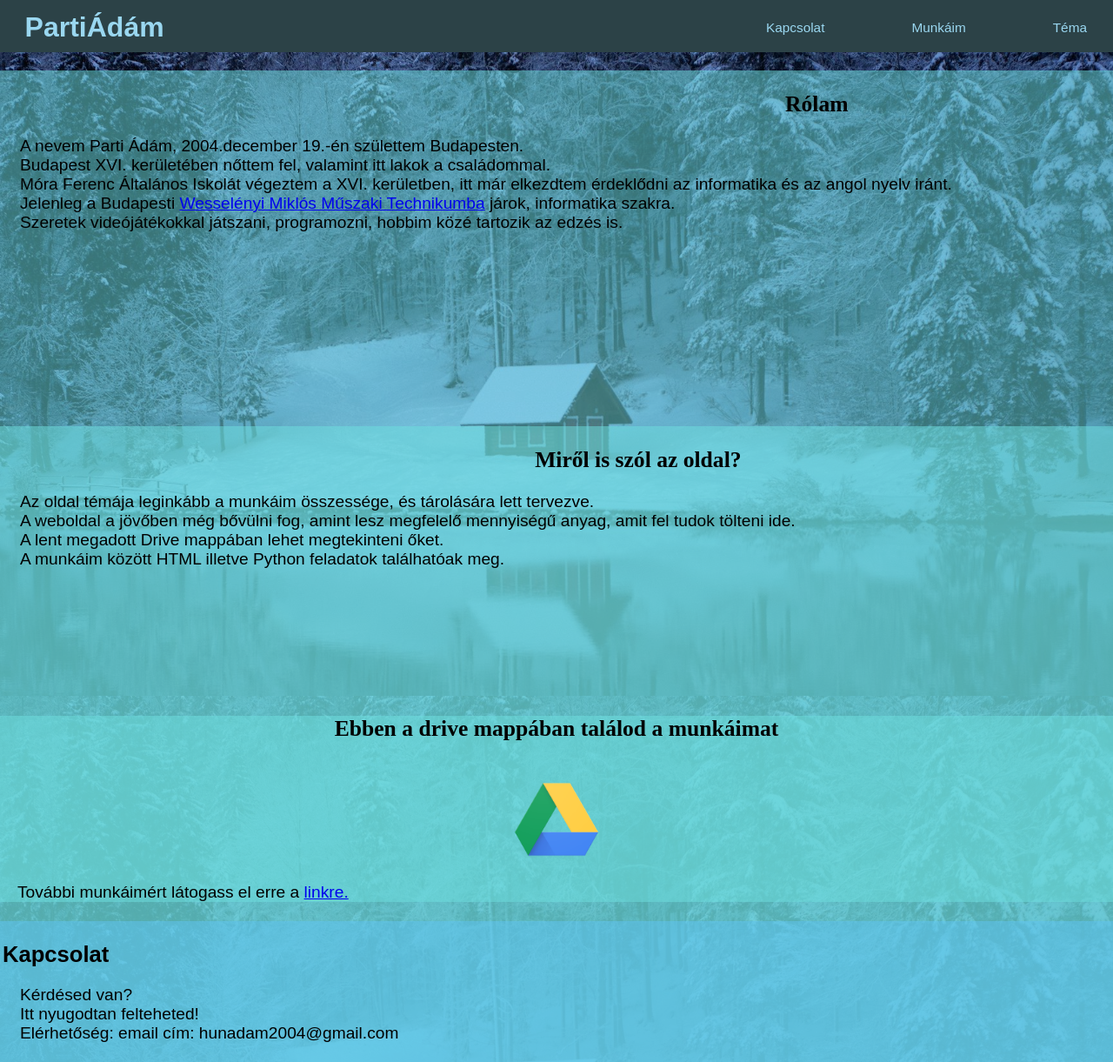
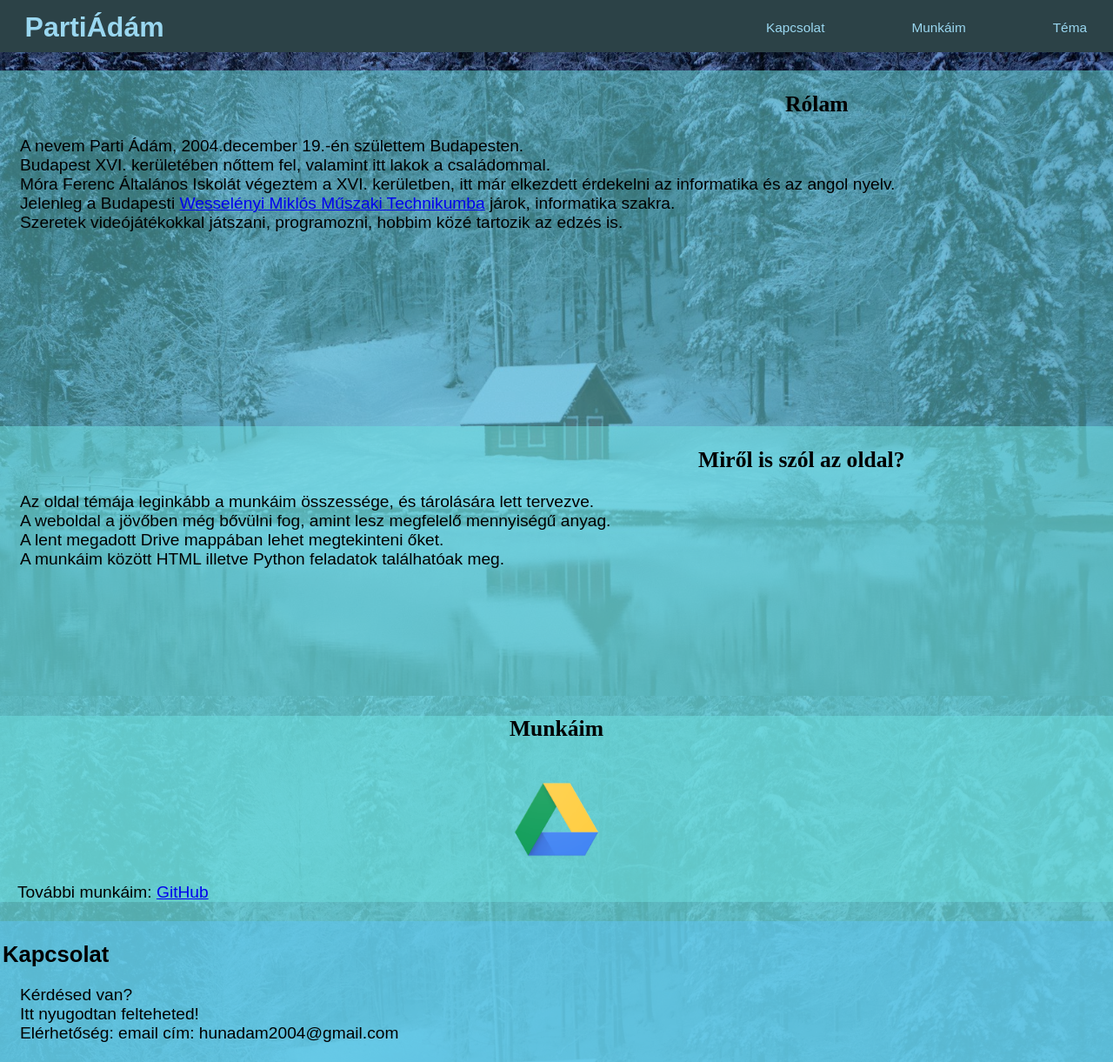
Before and after one commit to partiadam/weblap, a plain HTML site: page index.html in a window 1280 px wide. Shown: the whole page at 87% size. Drawn offline with Linux system fonts and the light colour scheme.

Commit message:
Add files via upload

```diff
--- a/index.html
+++ b/index.html
@@ -47,7 +47,7 @@
                     2004.december 19.-én születtem Budapesten. <br>
                     Budapest XVI. kerületében nőttem fel, valamint itt lakok a családommal. <br>
                     Móra Ferenc Általános Iskolát végeztem a XVI. kerületben,
-                    itt már elkezdtem érdeklődni az informatika és az angol nyelv iránt.<br>
+                    itt már elkezdett érdekelni az informatika és az angol nyelv.<br>
                     Jelenleg a Budapesti <a href="https://www.wmszki.hu/honlap/"> Wesselényi Miklós Műszaki Technikumba</a> járok, informatika szakra.<br>
                     Szeretek videójátékokkal játszani, programozni, hobbim közé tartozik az edzés is.
                 </p>
@@ -76,10 +76,10 @@
     <table>
         <tr>
             <td class="valami">
-                <h2 style="margin-left: 550px; color: black;">Miről is szól az oldal?</h2>
+                <h2 style="margin-left: 800px; color: black;">Miről is szól az oldal?</h2>
                 <p class="szoveg">
                     Az oldal témája leginkább a munkáim összessége, és tárolására lett tervezve.  <br>
-                    A weboldal a jövőben még bővülni fog, amint lesz megfelelő mennyiségű anyag, amit fel tudok tölteni ide. <br>
+                    A weboldal a jövőben még bővülni fog, amint lesz megfelelő mennyiségű anyag. <br>
                     A lent megadott Drive mappában lehet megtekinteni őket.<br>
                     A munkáim között HTML illetve Python feladatok találhatóak meg.
                 </p>
@@ -96,9 +96,9 @@
 <br>
 <br>
 <section class="munkak">
-    <h2 id="munka" style="text-align: center">Ebben a drive mappában találod a munkáimat</h2> <br>
+    <h2 id="munka" style="text-align: center">Munkáim</h2> <br>
     <a href="https://drive.google.com/drive/folders/185Y42AH6VKzyCfIXtyzqXi5LC-DUVbuO?usp=sharing"> <img class="linkimg" src="driveikon.png"> </a><br>
-   <p class="szoveg"> További munkáimért látogass el erre a <a href="https://github.com/partiadam">linkre.</a> </p>
+   <p class="szoveg">További munkáim: <a href="https://github.com/partiadam">GitHub </a> </p>
 </section>
 
 <section class="kapcsolat">
--- a/style.css
+++ b/style.css
@@ -63,6 +63,7 @@ a:hover{
 .linkimg{
   width: 100px;
   height: 100px;
+
 }
 h2{
   font-size: 2vw;
```
